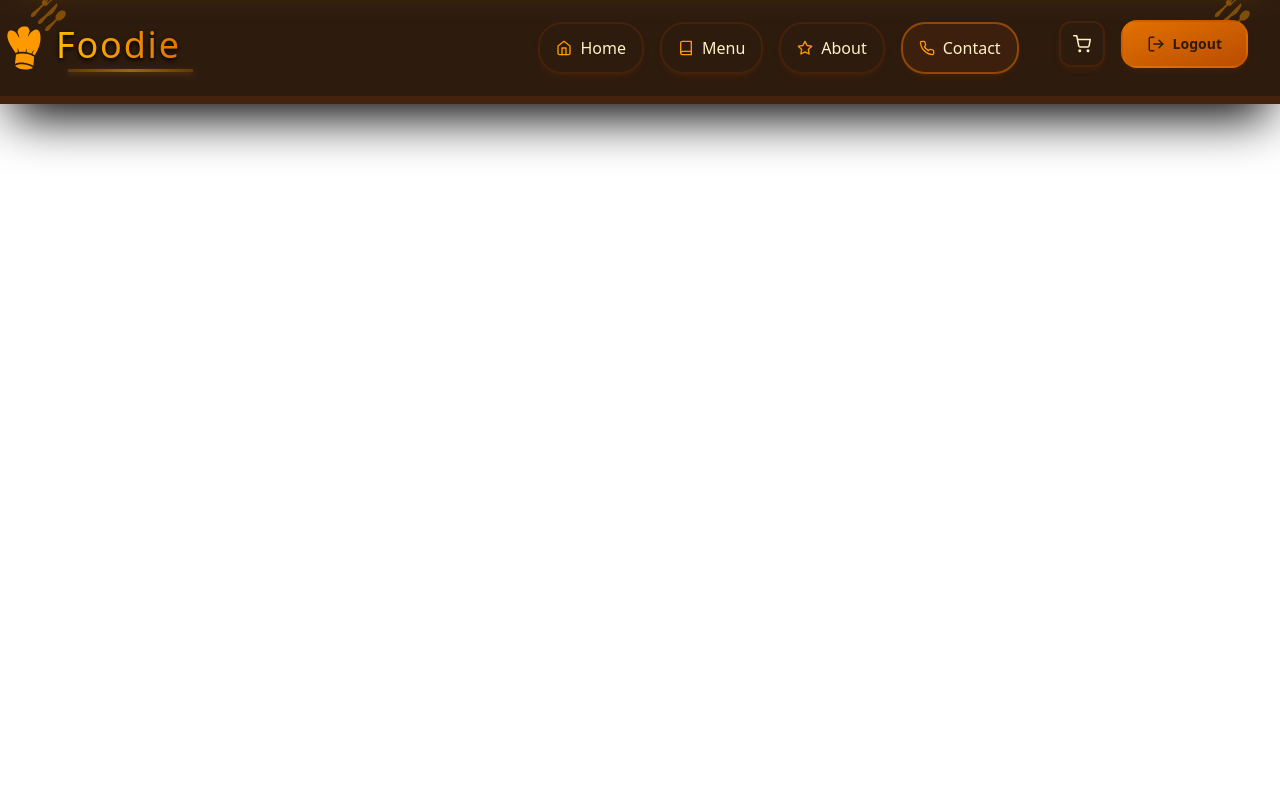
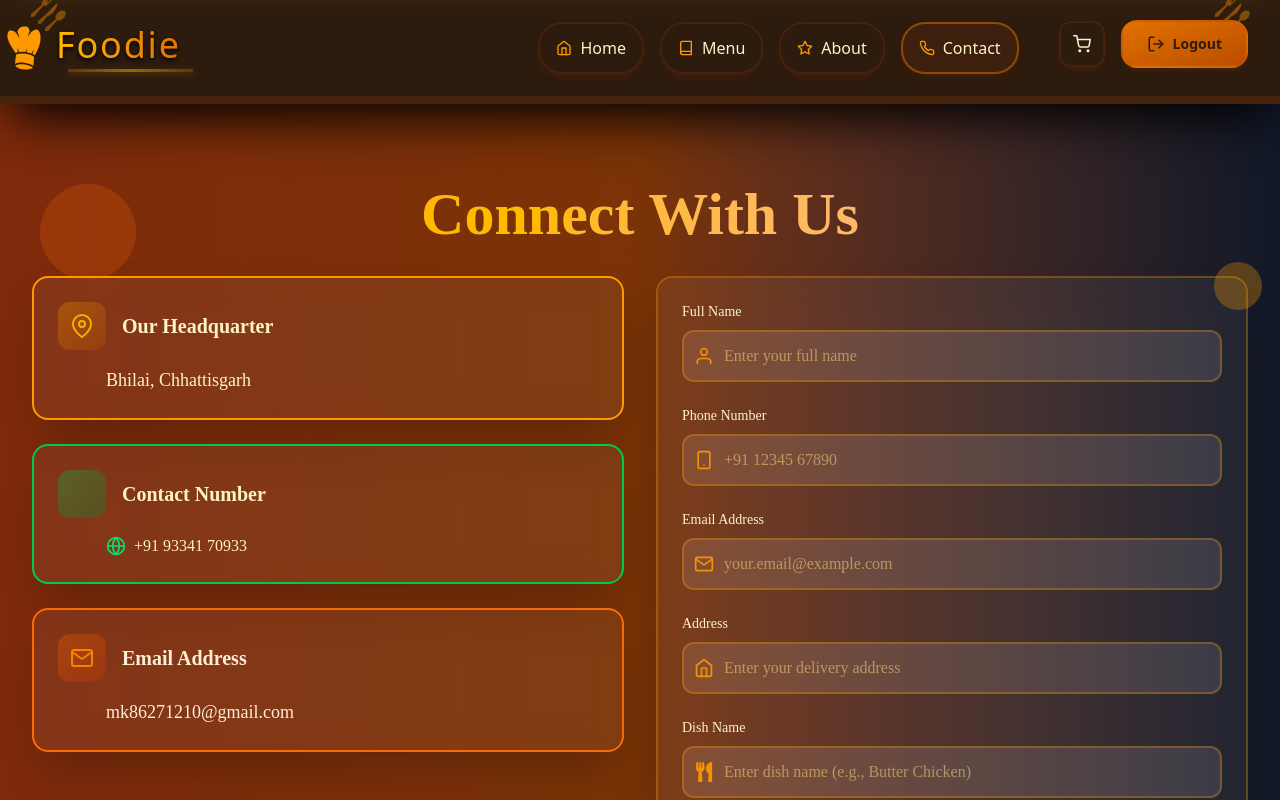
Before and after one commit to kumarmanish562/foodie-website, a React (Vite) app: page /contact in a window 1280 px wide. Shown: the top 800 px of the page. Built offline with nearby package versions, Linux system fonts and the light colour scheme; sample sign-in values are in the browser's storage.

Commit message:
add about and footer route

```diff
--- a/src/pages/ContactPage/ContactPage.jsx
+++ b/src/pages/ContactPage/ContactPage.jsx
@@ -1,9 +1,13 @@
 import React from 'react'
 import Navbar from '../../components/Navbar/Navbar.jsx'
+import Footer from '../../components/Footer/Footer.jsx'
+import Contact from '../../components/Contact/Contact.jsx'
 const ContactPages = () => {
   return (
     <>
       <Navbar />
+      <Contact />
+      < Footer />
     </>
   )
 }
```
